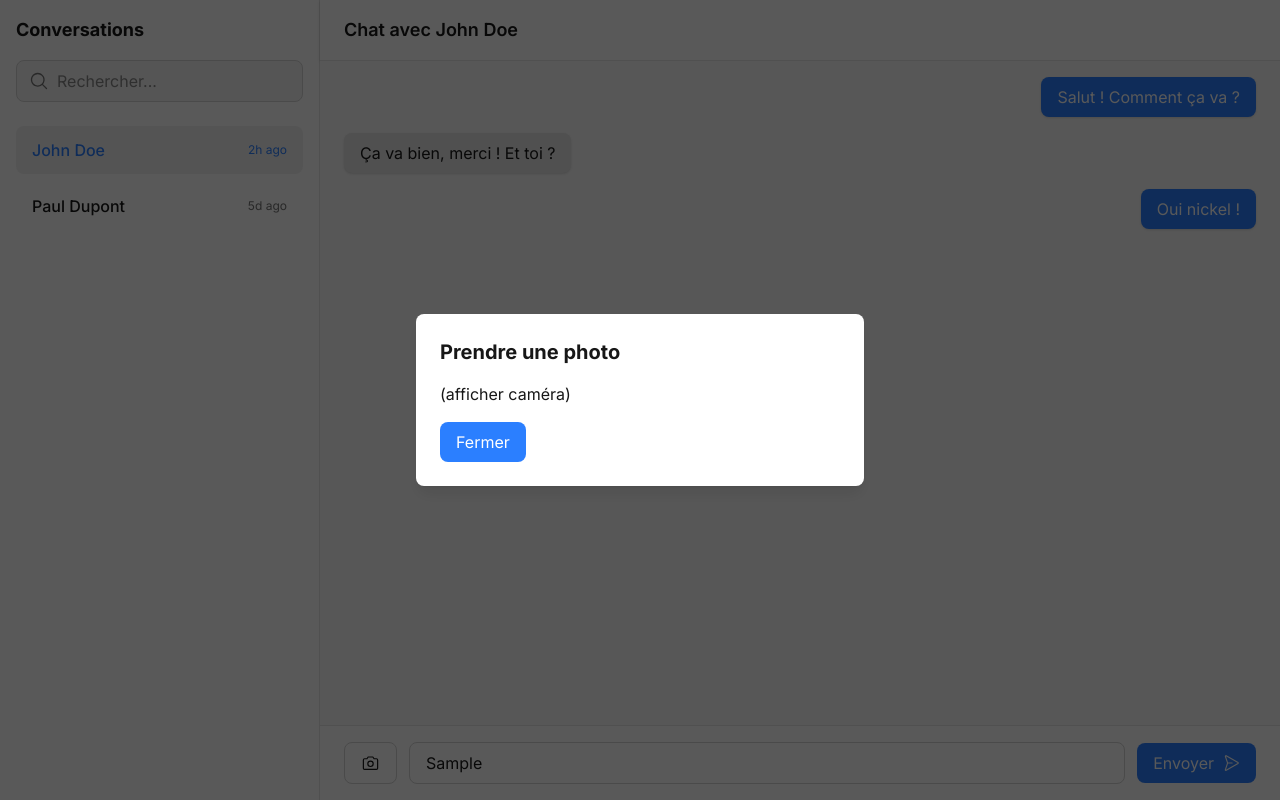
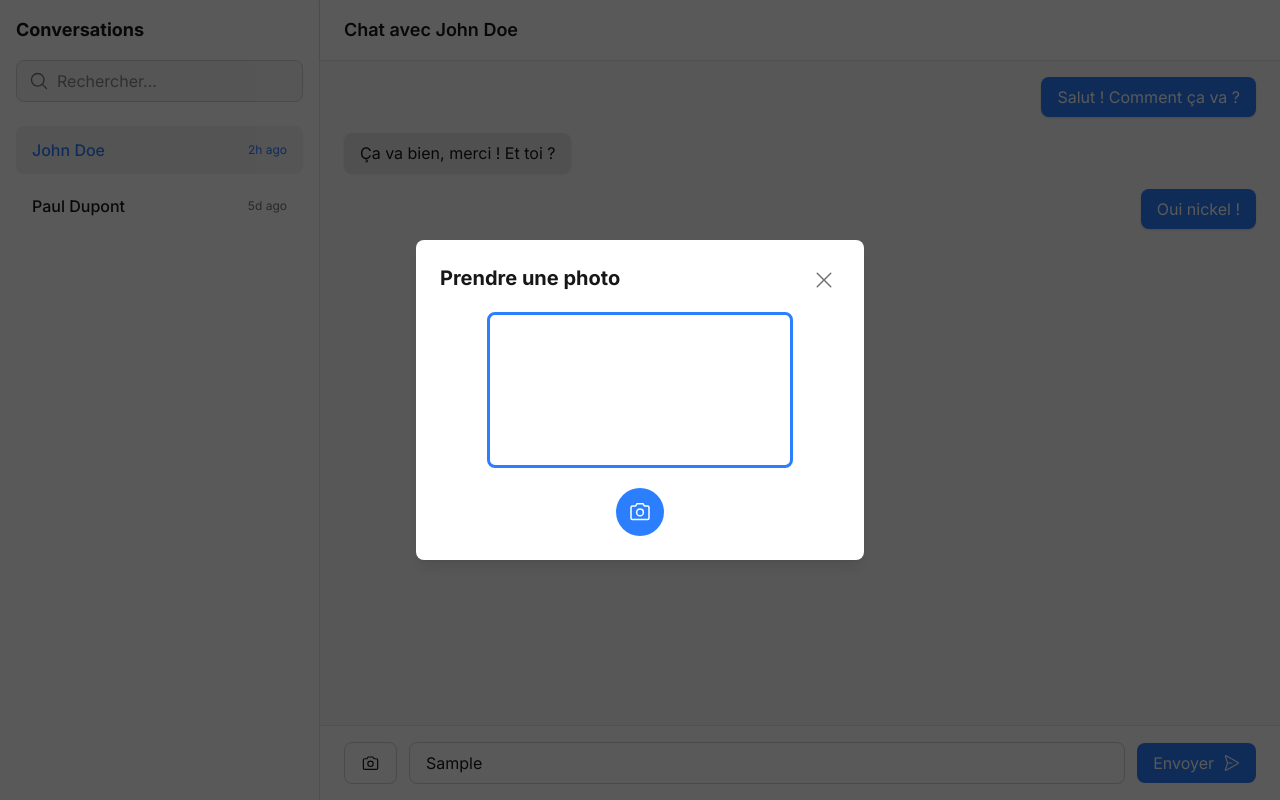
Before and after one commit to soniiix/mds-next-pwa, a Next.js app: page / in a window 1280 px wide. Both pictures are taken after typing "Sample" into the empty fields and a click on the button "Prendre une photo". Built offline with nearby package versions, Linux system fonts and the light colour scheme; no server answers.

Commit message:
feat: add a Camera component

```diff
--- a/app/page.tsx
+++ b/app/page.tsx
@@ -1,5 +1,7 @@
 "use client";
-import { CameraIcon, MagnifyingGlassIcon, PaperPlaneRightIcon, PlusIcon } from "@phosphor-icons/react";
+
+import { Camera } from "@/components/Camera";
+import { CameraIcon, MagnifyingGlassIcon, PaperPlaneRightIcon, XIcon } from "@phosphor-icons/react";
 import { useEffect, useState } from "react";
 
 export default function Home() {
@@ -20,15 +22,16 @@ export default function Home() {
             {/* Camera feature modal */}
             {isCameraClicked && (
                 <div className="fixed inset-0 bg-black/65 flex items-center justify-center z-50">
-                    <div className="bg-white p-6 rounded-lg shadow-lg max-w-md w-full">
-                        <h2 className="text-xl font-bold mb-4">Prendre une photo</h2>
-                        <p className="mb-4">(afficher caméra)</p>
+                    <div className="bg-white p-6 rounded-lg shadow-lg max-w-md w-full relative">
                         <button
                             onClick={() => setIsCameraClicked(false)}
-                            className="mt-4 flex items-end bg-blue-500 text-white px-4 py-2 cursor-pointer rounded-lg"
+                            className="absolute top-5 right-5 text-neutral-500 hover:text-neutral-700 text-xl font-bold cursor-pointer hover:bg-neutral-200 rounded-full p-2 transition"
+                            aria-label="Fermer"
                         >
-                            Fermer
+                            <XIcon size={24} />
                         </button>
+                        <h2 className="text-xl font-bold mb-5">Prendre une photo</h2>
+                        <div><Camera /></div>
                     </div>
                 </div>
             )}
--- /dev/null
+++ b/components/Camera.tsx
@@ -0,0 +1,113 @@
+"use client";
+
+import { ArrowsClockwiseIcon, CameraIcon, RepeatIcon } from "@phosphor-icons/react";
+import { useEffect, useRef, useState } from "react";
+
+export const Camera = () => {
+    const videoRef = useRef<HTMLVideoElement>(null);
+    const canvasRef = useRef<HTMLCanvasElement>(null);
+    const [photo, setPhoto] = useState<string | null>(null);
+
+    const startCamera = async () => {
+        try {
+            const stream = await navigator.mediaDevices.getUserMedia({ video: true });
+            if (videoRef.current) {
+                videoRef.current.srcObject = stream;
+            }
+        } catch (err) {
+            console.error("Camera error:", err);
+        }
+    };
+
+    // Launch camera on component mount
+    useEffect(() => {
+        startCamera();
+
+        return () => {
+            if (videoRef.current && videoRef.current.srcObject) {
+                const tracks = (videoRef.current.srcObject as MediaStream).getTracks();
+                tracks.forEach((track) => track.stop());
+            }
+        };
+    }, []);
+
+    // Restart camera if photo is reset
+    useEffect(() => {
+        if (photo === null) {
+            startCamera();
+        }
+    }, [photo]);
+
+    // Take picture logic
+    const takePicture = () => {
+        if (!videoRef.current || !canvasRef.current) return;
+
+        const video = videoRef.current;
+        const canvas = canvasRef.current;
+        const ctx = canvas.getContext("2d");
+
+        if (ctx) {
+            canvas.width = video.videoWidth;
+            canvas.height = video.videoHeight;
+            ctx.drawImage(video, 0, 0, canvas.width, canvas.height);
+            setPhoto(canvas.toDataURL("image/png"));
+        }
+    };
+
+    return (
+        <div className="flex flex-col items-center w-full">
+            {/* Show the camera */}
+            <div className="flex flex-col items-center">
+                {!photo && (
+                    <video
+                        ref={videoRef}
+                        autoPlay
+                        playsInline
+                        className="rounded-lg w-full border-3 border-blue-500"
+                    ></video>
+                )}
+
+                <canvas ref={canvasRef} className="hidden"></canvas>
+
+                {!photo && (
+                    <div className="flex mt-5">
+                        {!photo && (
+                            <button
+                                onClick={takePicture}
+                                className="bg-blue-500 text-white p-3 rounded-full cursor-pointer"
+                            >
+                                <CameraIcon size={24} />
+                            </button>
+                        )}
+                    </div>
+                )}
+            </div>
+
+            {/* Show the taken photo */}
+            {photo && photo !== "data:," && (
+                <div className="flex flex-col items-center">
+                    <img
+                        src={photo}
+                        alt="Capture"
+                        className="rounded-lg border-3 border-gray-500 w-full"
+                    />
+
+                    <div className="flex items-center justify-center mt-5 h-12">
+                        <button
+                            onClick={() => setPhoto(null)}
+                            className="bg-gray-500 flex items-center gap-2 text-white px-4 py-2 cursor-pointer transition rounded-lg hover:bg-gray-600"
+                        >
+                            Reprendre
+                            <ArrowsClockwiseIcon size={17}/>
+                        </button>
+                    </div>
+                </div>
+            )}
+
+            {/* Error message if photo couldn't be taken */}
+            {photo === "data:," && (
+                <div className="text-red-500 w-full">Une erreur est survenue. Veuillez réessayer.</div>
+            )}
+        </div>
+    );
+};
```
